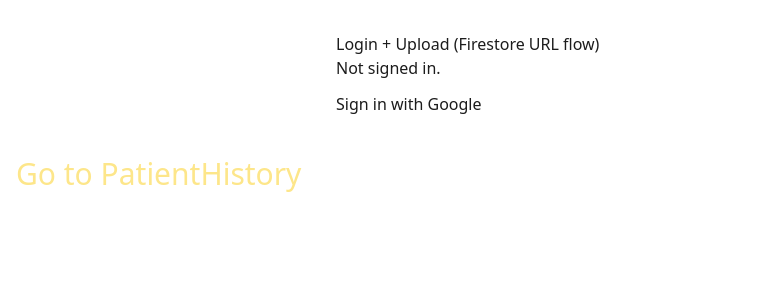
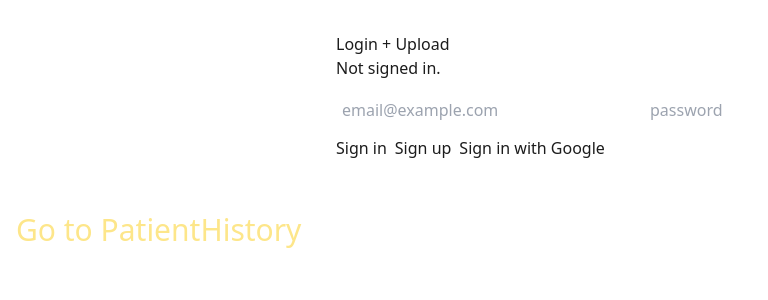
Before and after one commit to ShaHos348/GTHack, a React (Vite) app in the folder frontend/: page / in a window 1280 px wide. Shown: the top 300 px of the page, without its empty margins (0-768 px from the left). Built offline with nearby package versions, Linux system fonts and the light colour scheme; no server answers.

Commit message:
sign up/sign in

```diff
--- a/frontend/package.json
+++ b/frontend/package.json
@@ -25,6 +25,7 @@
   },
   "devDependencies": {
     "@eslint/js": "^9.36.0",
+    "@rollup/rollup-win32-x64-msvc": "^4.52.2",
     "@types/node": "^24.5.2",
     "@types/react": "^19.1.13",
     "@types/react-dom": "^19.1.9",
@@ -37,6 +38,7 @@
     "globals": "^16.4.0",
     "path": "^0.12.7",
     "postcss": "^8.5.6",
+    "rollup": "^4.52.2",
     "tailwindcss": "^3.4.17",
     "tw-animate-css": "^1.4.0",
     "typescript": "~5.8.3",
--- a/frontend/src/components/Login.tsx
+++ b/frontend/src/components/Login.tsx
@@ -1,13 +1,24 @@
 // src/components/StorageTest.tsx
 import React, { useEffect, useState } from "react";
 import { onAuthStateChanged } from "firebase/auth";
-import { auth, signInWithGoogle, logout, uploadFile } from "./firebase";
+import {
+  auth,
+  signInWithGoogle,
+  logout,
+  uploadFile,
+  signInWithEmail,
+  signUpWithEmail,
+} from "./firebase";
 
 const StorageTest: React.FC = () => {
   const [user, setUser] = useState<any>(null);
   const [status, setStatus] = useState<string>("Not signed in.");
   const [file, setFile] = useState<File | null>(null);
   const [downloadUrl, setDownloadUrl] = useState<string>("");
+
+  // email/password fields
+  const [email, setEmail] = useState("");
+  const [password, setPassword] = useState("");
 
   useEffect(() => {
     const unsub = onAuthStateChanged(auth, (u) => {
@@ -17,6 +28,28 @@ const StorageTest: React.FC = () => {
     });
     return () => unsub();
   }, []);
+
+  const handleEmailSignIn = async () => {
+    setStatus("Signing in…");
+    try {
+      await signInWithEmail(email.trim(), password);
+      setStatus("✅ Signed in");
+    } catch (err: any) {
+      console.error(err);
+      setStatus(`❌ Sign-in failed: ${err.code || err.message}`);
+    }
+  };
+
+  const handleEmailSignUp = async () => {
+    setStatus("Creating account…");
+    try {
+      await signUpWithEmail(email.trim(), password);
+      setStatus("✅ Account created & signed in");
+    } catch (err: any) {
+      console.error(err);
+      setStatus(`❌ Sign-up failed: ${err.code || err.message}`);
+    }
+  };
 
   const handleUpload = async () => {
     if (!user || !file) return;
@@ -34,21 +67,39 @@ const StorageTest: React.FC = () => {
 
   return (
     <div style={{ fontFamily: "system-ui", padding: "1rem", maxWidth: 640, margin: "0 auto" }}>
-      <h2>Login + Upload (Firestore URL flow)</h2>
+      <h2>Login + Upload</h2>
       <p style={{ marginBottom: 12 }}>{status}</p>
 
       {!user ? (
-        <button onClick={signInWithGoogle}>Sign in with Google</button>
+        <>
+          {/* Email/Password auth */}
+          <div style={{ display: "flex", gap: 8, marginBottom: 8 }}>
+            <input
+              type="email"
+              placeholder="email@example.com"
+              value={email}
+              onChange={(e) => setEmail(e.target.value)}
+              style={{ flex: 1, padding: 6 }}
+            />
+            <input
+              type="password"
+              placeholder="password"
+              value={password}
+              onChange={(e) => setPassword(e.target.value)}
+              style={{ flex: 1, padding: 6 }}
+            />
+          </div>
+          <div style={{ display: "flex", gap: 8, marginBottom: 12 }}>
+            <button onClick={handleEmailSignIn} disabled={!email || !password}>Sign in</button>
+            <button onClick={handleEmailSignUp} disabled={!email || !password}>Sign up</button>
+            <button onClick={signInWithGoogle}>Sign in with Google</button>
+          </div>
+        </>
       ) : (
         <>
           <div style={{ display: "flex", gap: 8, marginBottom: 12 }}>
-            <input
-              type="file"
-              onChange={(e) => setFile(e.target.files?.[0] || null)}
-            />
-            <button onClick={handleUpload} disabled={!file}>
-              Upload File
-            </button>
+            <input type="file" onChange={(e) => setFile(e.target.files?.[0] || null)} />
+            <button onClick={handleUpload} disabled={!file}>Upload File</button>
             <button onClick={logout}>Sign out</button>
           </div>
 
--- a/frontend/src/components/firebase.ts
+++ b/frontend/src/components/firebase.ts
@@ -7,6 +7,8 @@ import {
   signOut,
   onAuthStateChanged,
   type Auth,
+  createUserWithEmailAndPassword,
+  signInWithEmailAndPassword
 } from "firebase/auth";
 import {
   getStorage,
@@ -105,5 +107,12 @@ export async function fetchUserFiles(uid: string): Promise<UserFile[]> {
   );
 }
 
+export function signUpWithEmail(email: string, password: string) {
+  return createUserWithEmailAndPassword(auth, email, password);
+}
+export function signInWithEmail(email: string, password: string) {
+  return signInWithEmailAndPassword(auth, email, password);
+}
+
 // ---- Re-exports for convenience (so callers import only from this file) ----
 export { ref, listAll, getDownloadURL, uploadBytes };
```
Also changed, not shown: 1 other file (tests, documents, lock files or other folders).
